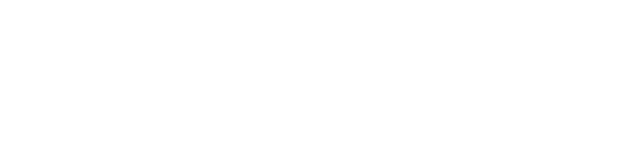
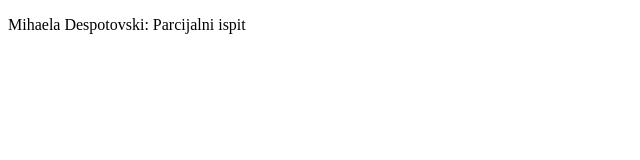
Before and after one commit to docmint/Razvojna-Okolina-Ispit, a website: page index.html in a window 1280 px wide. Shown: the whole page, without its empty margins (0-640 px from the left). Drawn offline with Linux system fonts and the light colour scheme.

Commit message:
Mihaela Despotovski: Parcijalni ispit

```diff
--- a/index.html
+++ b/index.html
@@ -7,6 +7,6 @@
     <title>Document</title>
 </head>
 <body>
-
+    <p>Mihaela Despotovski: Parcijalni ispit</p>
 </body>
 </html>
```
